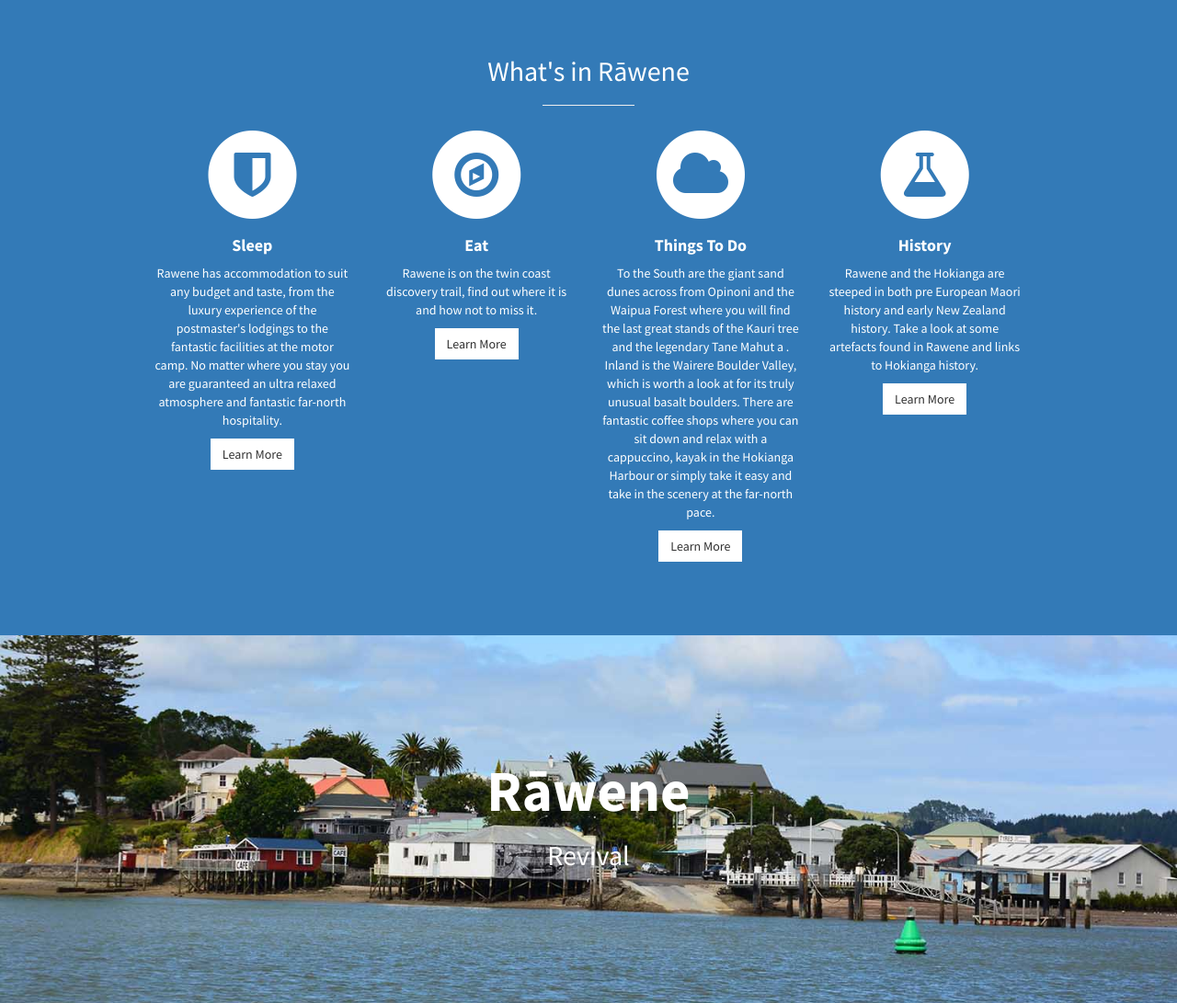
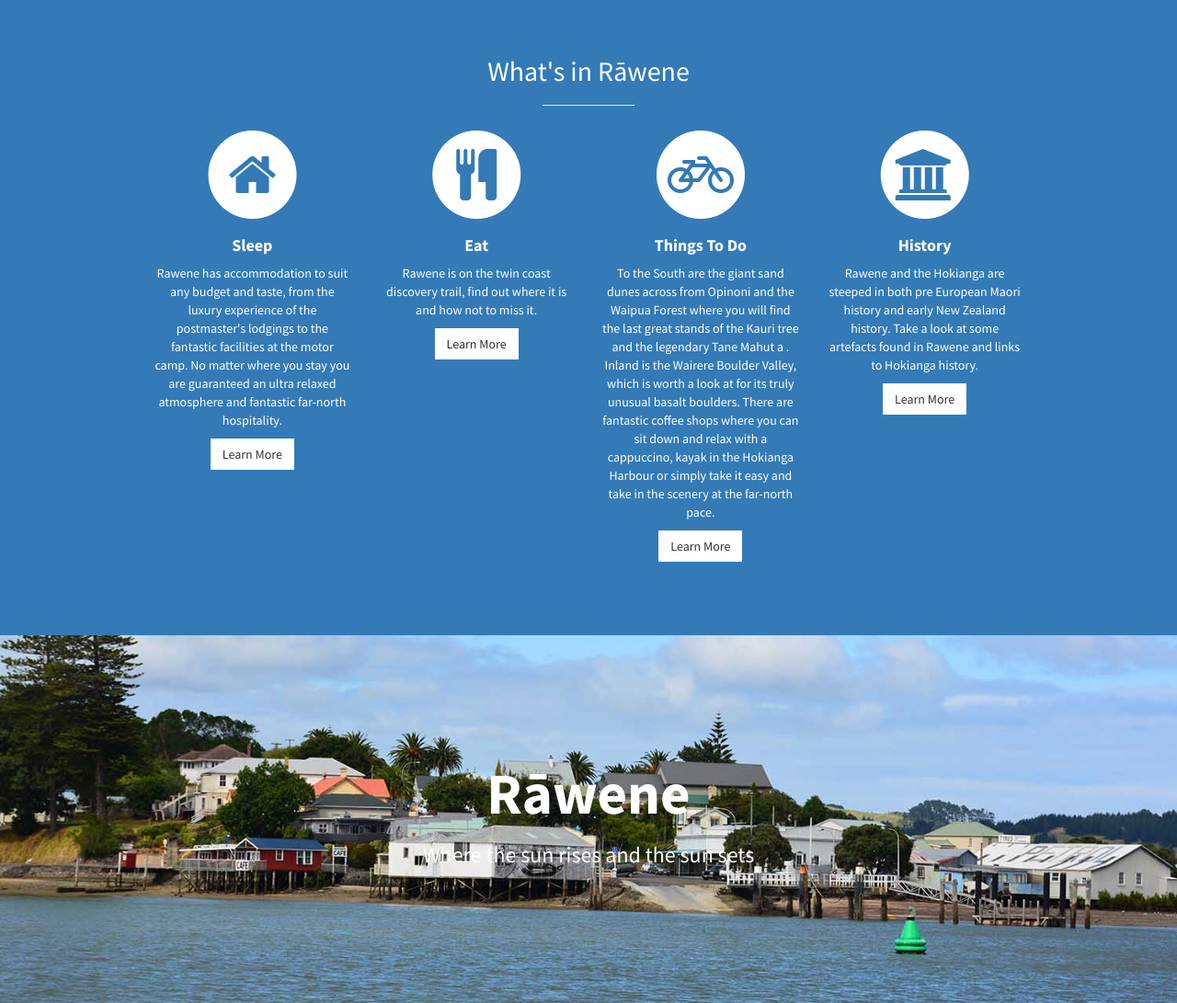
Before and after one commit to mynameisrufus/rawene, a plain HTML site: page _site/index.html in a window 1280 px wide. Shown: the part 1080-2171 px from the top of the page at 92% size. Drawn offline with Linux system fonts and the light colour scheme.

Commit message:
Change village tag

```diff
--- a/_site/index.html
+++ b/_site/index.html
@@ -63,7 +63,7 @@
     <header id="top" class="header">
         <div class="text-vertical-center">
             <h1>Rāwene</h1>
-            <h3>Revival</h3>
+            <h3>Where the sun rises and the sun sets</h3>
             <br>
             <a href="#about" class="btn btn-dark btn-lg">Find Out More</a>
         </div>
@@ -101,7 +101,7 @@
                             <div class="service-item">
                                 <span class="fa-stack fa-4x">
                                 <i class="fa fa-circle fa-stack-2x"></i>
-                                <i class="fa fa-shield fa-stack-1x text-primary"></i>
+                                <i class="fa fa-home fa-stack-1x text-primary"></i>
                             </span>
                                 <h4>
                                     <strong>Sleep</strong>
@@ -118,7 +118,7 @@
                             <div class="service-item">
                                 <span class="fa-stack fa-4x">
                                 <i class="fa fa-circle fa-stack-2x"></i>
-                                <i class="fa fa-compass fa-stack-1x text-primary"></i>
+                                <i class="fa fa-cutlery fa-stack-1x text-primary"></i>
                             </span>
                                 <h4>
                                     <strong>Eat</strong>
@@ -133,7 +133,7 @@
                             <div class="service-item">
                                 <span class="fa-stack fa-4x">
                                 <i class="fa fa-circle fa-stack-2x"></i>
-                                <i class="fa fa-cloud fa-stack-1x text-primary"></i>
+                                <i class="fa fa-bicycle fa-stack-1x text-primary"></i>
                             </span>
                                 <h4>
                                     <strong>Things To Do</strong>
@@ -152,7 +152,7 @@
                             <div class="service-item">
                                 <span class="fa-stack fa-4x">
                                 <i class="fa fa-circle fa-stack-2x"></i>
-                                <i class="fa fa-flask fa-stack-1x text-primary"></i>
+                                <i class="fa fa-university fa-stack-1x text-primary"></i>
                             </span>
                                 <h4>
                                     <strong>History</strong>
@@ -178,7 +178,7 @@
     <aside class="callout">
         <div class="text-vertical-center">
             <h1>Rāwene</h1>
-            <h2>Revival</h2>
+            <h3>Where the sun rises and the sun sets</h3>
         </div>
     </aside>
 
```
Also changed, not shown: README.md, 1 other file.
